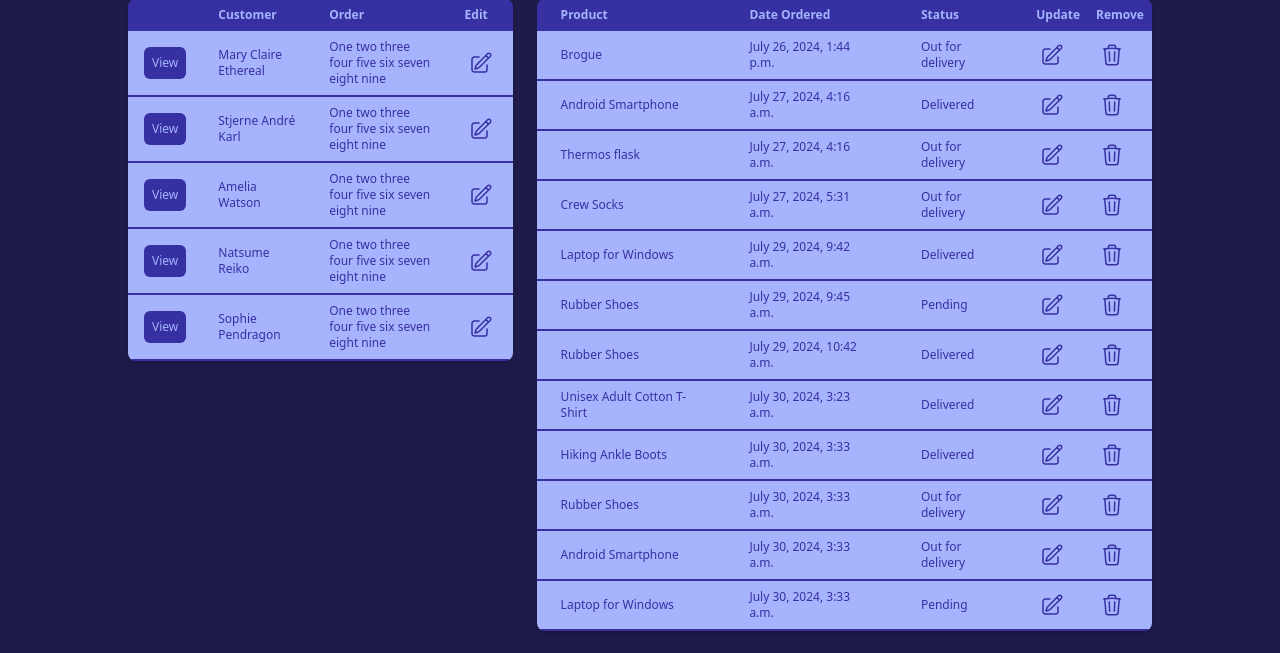
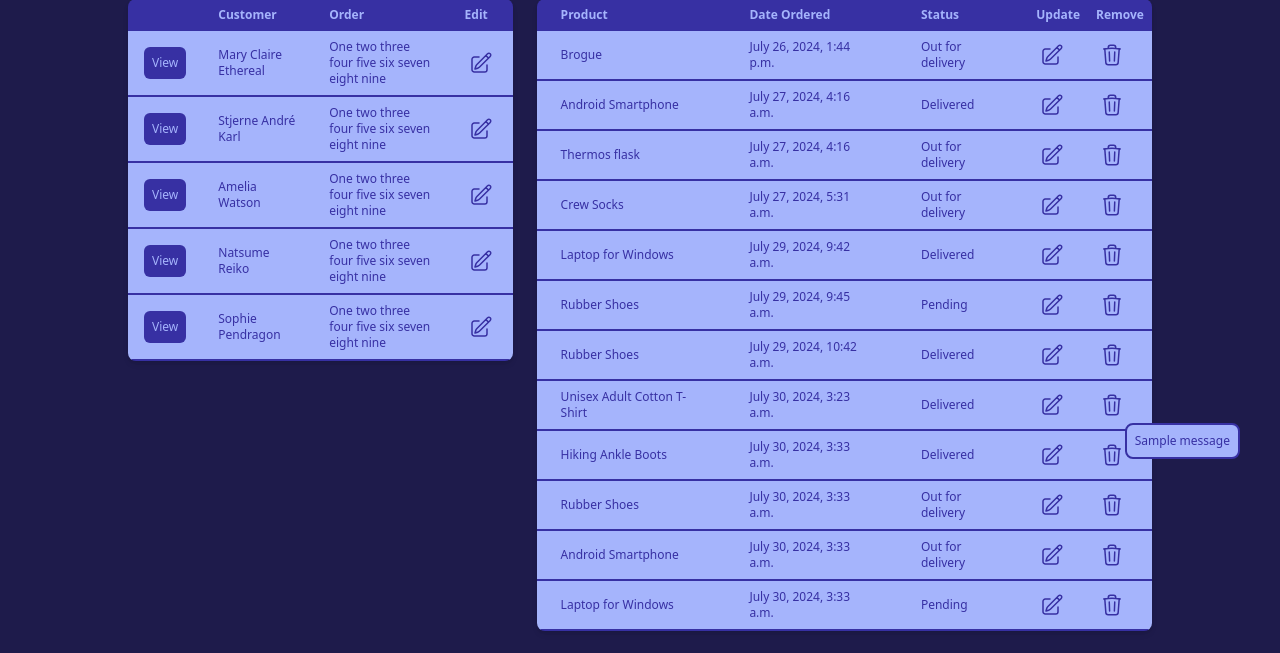
Before and after one commit to eisBlume0901/Django_Customer_Management_System_From_Dennis_Ivy, a Django app: page / in a window 1280 px wide. Shown: the part 321-974 px from the top of the page. Run offline with Django 5.2, Linux system fonts and the light colour scheme; data comes from the database, SQL or seed files in the repository; both versions use the stored data as it was after the commit; one stand-in notice (Sample message) is shown; some libraries are stand-ins or nearby versions.

Commit message:
Added flash message to order forms

```diff
--- a/customer_management_system/accounts/views.py
+++ b/customer_management_system/accounts/views.py
@@ -1,4 +1,4 @@
-from django.shortcuts import render, redirect
+from django.shortcuts import render, redirect, get_object_or_404
 from django.http import HttpResponse
 from django.urls import reverse
 from .models import *
@@ -68,6 +68,7 @@ def createOrder(request, pk):
         form = OrderFormSet(request.POST, instance=customer) # For multiple forms, we use formset instead of form (and we pass the instance of the parent model so that the child model can be created)
         if form.is_valid():
             form.save()
+            messages.success(request, f'Order was created successfully for {customer.name}')
             return redirect(reverse('home')) # Redirect using the name of the url (instead of the route path)
 
     context = {
@@ -77,7 +78,7 @@ def createOrder(request, pk):
     return render(request, 'forms/order_form.html', context)
 
 def updateOrder(request, pk):
-    order = Order.objects.get(id=pk)
+    order = get_object_or_404(Order, id=pk)
     customer = order.customer
     OrderFormSet = inlineformset_factory(Customer, Order, fields=('product', 'status'), extra=0)
     formset = OrderFormSet(queryset=Order.objects.filter(id=pk), instance=customer)
@@ -86,7 +87,9 @@ def updateOrder(request, pk):
         formset = OrderFormSet(request.POST, instance=customer)
         if formset.is_valid():
             formset.save()
+            messages.success(request, f'Order was updated successfully for {customer.name}')
             return redirect(reverse('home'))
+
 
     context = {
         'formset': formset,
@@ -99,6 +102,7 @@ def deleteOrder(request, pk):
 
     if request.method == 'POST':
         order.delete()
+        messages.success(request, f'Order was deleted successfully for {order.customer.name}')
         return redirect(reverse('home'))
 
     context = {
@@ -117,6 +121,8 @@ def register(request):
             user = form.cleaned_data.get('username')
             messages.success(request, f'Account was created successfully! for {user}') # This is only seen at 127.0.0.1:800/admin (or admin panel)
             return redirect(reverse('login'))
+        else:
+            messages.error(request, 'There was an error creating the account. Please check the form for errors.')
     return render(request, 'forms/register.html', {'form': form})
 
 def login(request):
--- a/customer_management_system/templates/accounts/dashboard.html
+++ b/customer_management_system/templates/accounts/dashboard.html
@@ -98,4 +98,11 @@
         </div>
     </div>
 </div>
+
+{% for message in messages%}
+    <div class="bg-indigo-300 border-2 border-indigo-800 text-indigo-800 font-medium p-2 text-xs rounded-lg max-w-screen-sm bottom-5 right-10 fixed">
+        {{message}}
+    </div>
+{% endfor %}
+
 {% endblock %}
--- a/customer_management_system/templates/forms/login.html
+++ b/customer_management_system/templates/forms/login.html
@@ -18,7 +18,7 @@
 
 
 {% for message in messages%}
-    <div class="bg-indigo-300 text-indigo-800 font-medium p-2 text-xs rounded-lg max-w-screen-sm bottom-5 right-10 fixed">
+    <div class="bg-indigo-300 border-2 border-indigo-800 text-indigo-800 font-medium p-2 text-xs rounded-lg max-w-screen-sm bottom-5 right-10 fixed">
         {{message}}
     </div>
 {% endfor %}
--- a/customer_management_system/templates/forms/order_form.html
+++ b/customer_management_system/templates/forms/order_form.html
@@ -10,6 +10,8 @@
     {% for form in formset %}
         <div class="bg-indigo-300 rounded-lg my-6 p-6 text-indigo-800 ">
             <div class="flex flex-row gap-4 items-center w-full mx-auto">
+                {{ form.id }}
+                <!-- Have to put this since we are requesting the id in the view -->
                 <label>
                     {{ form.product.label }}
                 </label>
```
Also changed, not shown: customer_management_system/db.sqlite3.
